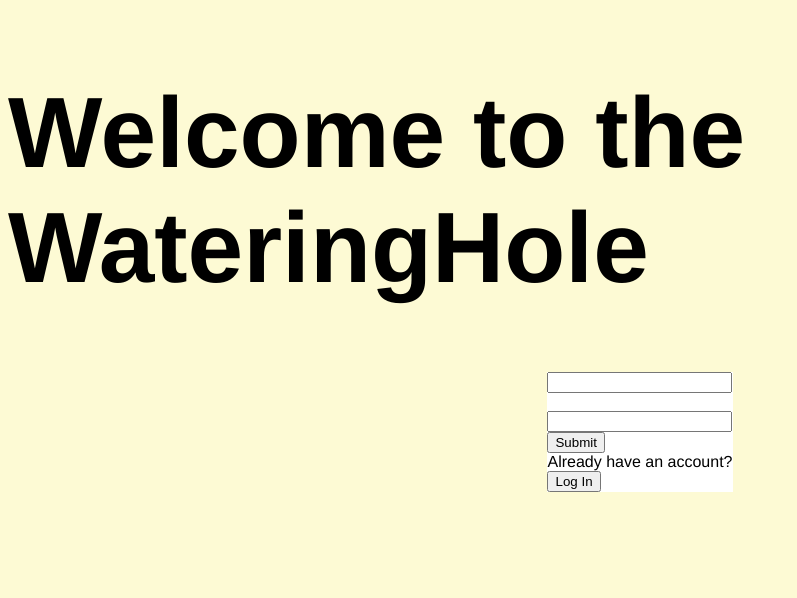
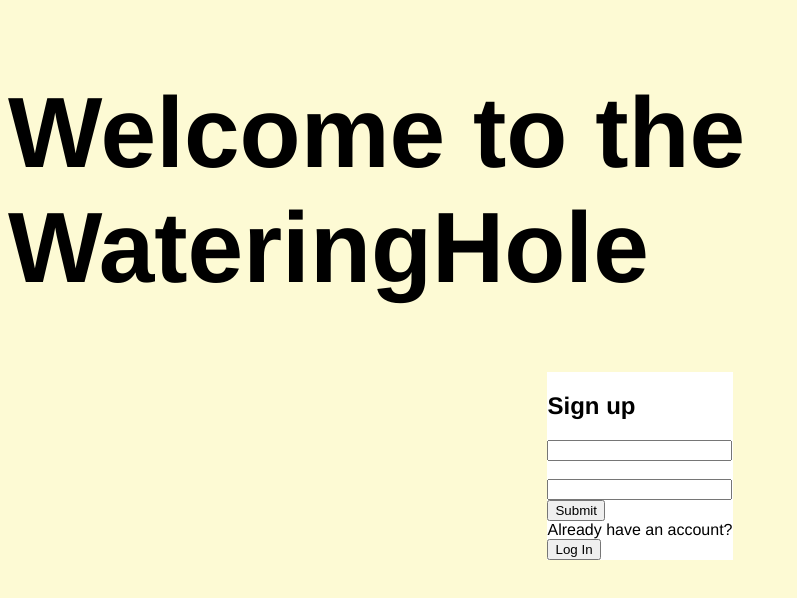
Before and after one commit to GoblinShark51/Watering-Hole, a React app: page / in a window 1280 px wide. Shown: the top 598 px of the page, without its empty margins (0-797 px from the left). Built offline with nearby package versions, Linux system fonts and the light colour scheme.

Commit message:
conditional log in or sign up

```diff
--- a/client/components/Login/Login-Signup.jsx
+++ b/client/components/Login/Login-Signup.jsx
@@ -55,6 +55,7 @@ function LoginSignup() {
       <div className='LoginSignup'>
         <h1>Welcome to the WateringHole</h1>
         <div className='signupBox'>
+          {hasAccount ? <h2>Log in</h2> : <h2>Sign up</h2>}
           <form
             onSubmit={(event) => {
               event.preventDefault();
```
